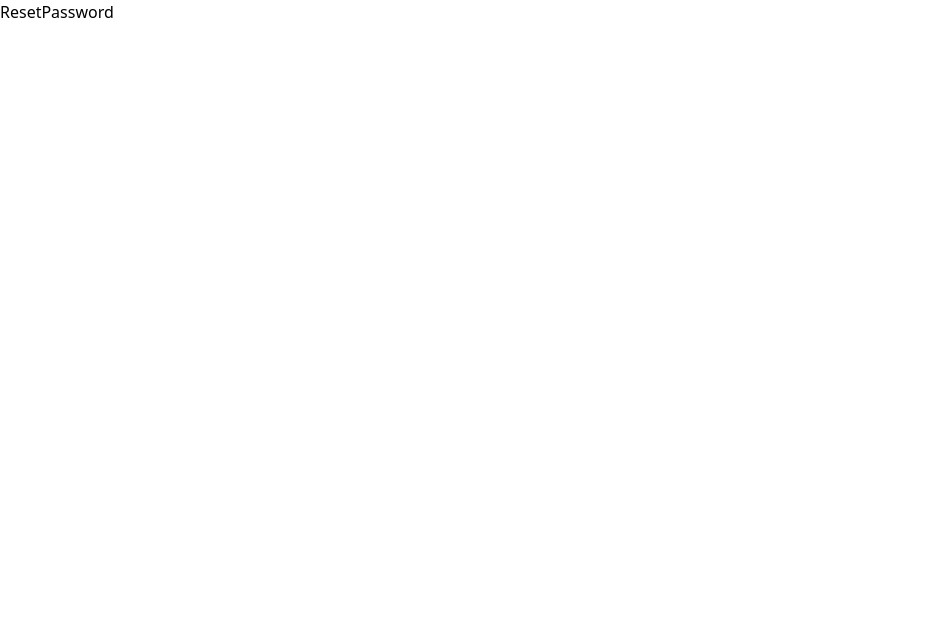
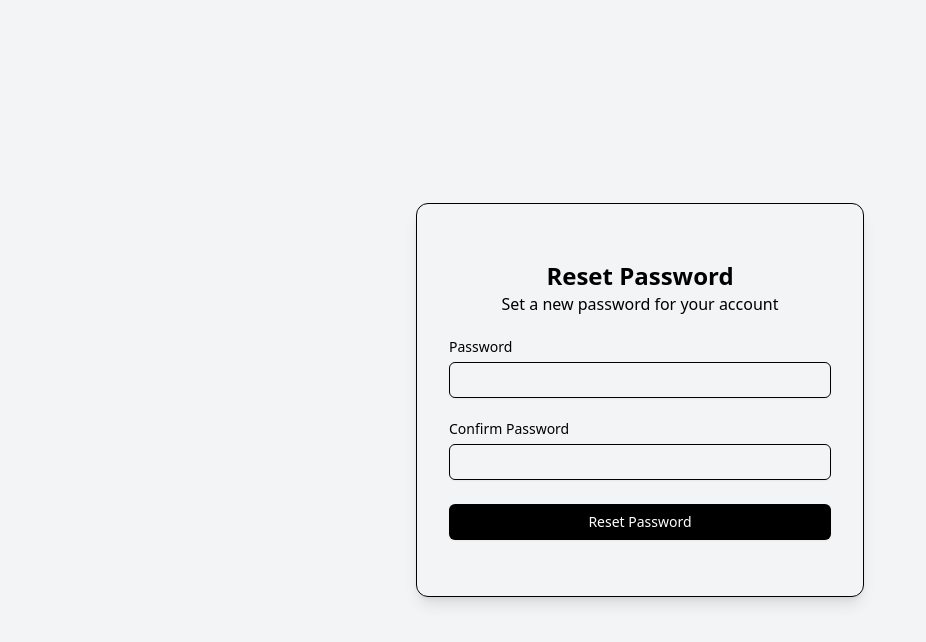
Before and after one commit to ALITAYYAB2K1/PORTFOLIO, a React (Vite) app in the folder dashboard/: page /password/reset/1 in a window 1280 px wide. Shown: the top 642 px of the page, without its empty margins (0-926 px from the left). Built offline with nearby package versions, Linux system fonts and the light colour scheme; no server answers; the HTML template or start-up script is replaced by a standard one.

Commit message:
reset password successfully working through getting email to reset it

```diff
--- a/dashboard/src/pages/ResetPassword.jsx
+++ b/dashboard/src/pages/ResetPassword.jsx
@@ -1,7 +1,89 @@
-import React from "react";
+import React, { useEffect, useState } from "react";
+import { useDispatch, useSelector } from "react-redux";
+import { useNavigate } from "react-router-dom";
+import { resetPassword } from "../store/forgotResetPasswordSlice";
+import { Button } from "../components/ui/button";
+import { Card, CardContent } from "../components/ui/card";
+import { Input } from "../components/ui/input";
+import { Label } from "../components/ui/label";
+import { toast } from "react-toastify";
+import { Link } from "react-router-dom";
+import { useParams } from "react-router-dom";
+import SpecialLoadingButton from "./sub-components/SpecialLoadingButton";
 
 function ResetPassword() {
-  return <div>ResetPassword</div>;
+  const { token } = useParams();
+  const [password, setPassword] = useState("");
+  const [confirmPassword, setConfirmPassword] = useState("");
+  const { loading, error, message } = useSelector(
+    (state) => state.forgotPassword
+  );
+  const { isAuthenticated } = useSelector((state) => state.user);
+  const navigateTo = useNavigate();
+  const dispatch = useDispatch();
+  const handleResetPassword = (e) => {
+    e.preventDefault();
+    if (password !== confirmPassword) {
+      return toast.error("Passwords do not match");
+    }
+    dispatch(resetPassword(token, password, confirmPassword, navigateTo));
+  };
+
+  useEffect(() => {
+    if (error) {
+      toast.error(error);
+    }
+    if (message) {
+      toast.success(message);
+    }
+    if (isAuthenticated) {
+      navigateTo("/");
+    }
+  }, [error, message, isAuthenticated, loading, dispatch, navigateTo]);
+  return (
+    <div className="flex min-h-screen items-center justify-center bg-gray-100 px-4">
+      <Card className="w-full max-w-md shadow-lg">
+        <CardContent className="p-6 md:p-8">
+          <form className="flex flex-col gap-6" onSubmit={handleResetPassword}>
+            <div className="flex flex-col items-center text-center">
+              <h1 className="text-2xl font-bold">Reset Password</h1>
+              <p className="text-muted-foreground">
+                Set a new password for your account
+              </p>
+            </div>
+            <div className="grid gap-2">
+              <Label htmlFor="email">Password</Label>
+              <Input
+                type="password"
+                value={password}
+                onChange={(e) => setPassword(e.target.value)}
+                required
+              />
+            </div>
+            <div className="grid gap-2">
+              <Label htmlFor="email">Confirm Password</Label>
+              <Input
+                type="password"
+                value={confirmPassword}
+                onChange={(e) => setConfirmPassword(e.target.value)}
+                required
+              />
+            </div>
+            {loading ? (
+              <SpecialLoadingButton content={"Reseting Password"} />
+            ) : (
+              <Button
+                type="submit"
+                className="w-full bg-black text-white hover:bg-gray-900 transition cursor-pointer"
+              >
+                Reset Password
+              </Button>
+            )}
+          </form>
+        </CardContent>
+      </Card>
+    </div>
+  );
 }
 
 export default ResetPassword;
--- a/dashboard/src/store/forgotResetPasswordSlice.js
+++ b/dashboard/src/store/forgotResetPasswordSlice.js
@@ -85,21 +85,23 @@ export const forgotPassword = (email) => async (dispatch) => {
 };
 
 export const resetPassword =
-  (token, password, confirmPassoword) => async (dispatch) => {
+  (token, password, confirmPassword, navigateTo) => async (dispatch) => {
     dispatch(resetPasswordRequest());
     try {
       const { data } = await axios.put(
         `http://localhost:8000/api/v1/user/password/reset/${token}`,
-        { password, confirmPassoword },
+        { password, confirmPassword },
         {
           headers: {
-            //withCredentials: true,
             "Content-Type": "application/json",
           },
         }
       );
       dispatch(resetPasswordSuccess(data.message));
       dispatch(clearALLErrors());
+
+      // ✅ Navigate to home after successful password reset
+      navigateTo("/");
     } catch (error) {
       dispatch(resetPasswordFailed(error.response.data.message));
     }
```
